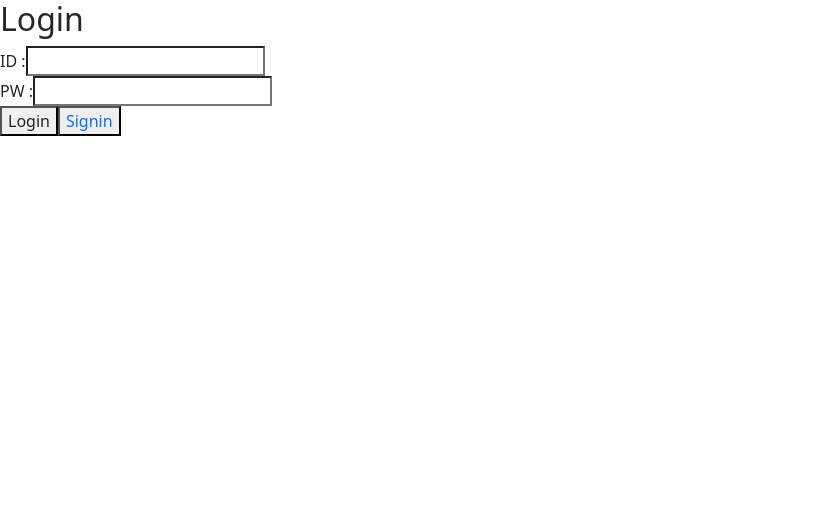
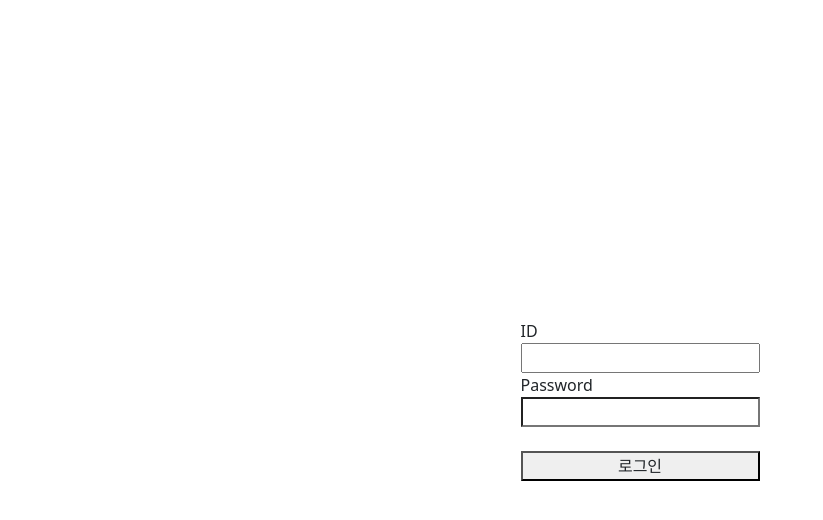
Before and after one commit to sem1308/BACCHUS_FrontEnd, a React (Create React App) app: page /login in a window 1280 px wide. Shown: the top 520 px of the page, without its empty margins (0-823 px from the left). Built offline with nearby package versions, Linux system fonts and the light colour scheme.

Commit message:
회원가입: 회원가입 기능

```diff
--- a/package.json
+++ b/package.json
@@ -22,6 +22,7 @@
     "react-datepicker": "^4.8.0",
     "react-datetime-picker": "^4.1.1",
     "react-dom": "^18.2.0",
+    "react-redux": "^8.0.5",
     "react-router-dom": "^6.4.1",
     "react-scripts": "5.0.1",
     "sass": "^1.56.1",
--- a/src/App.js
+++ b/src/App.js
@@ -1,4 +1,5 @@
-import Login from './components/login';
+import LoginPage from './components/LoginPage';
+import RegisterPage from './components/RegisterPage';
 import History from './components/History';
 import './css/App.css';
 import { Route, Routes } from 'react-router-dom';
@@ -6,7 +7,6 @@ import DinnerPage from './pages/customer/DinnerPage';
 import DinnerDetailPage from './pages/customer/DinnerDetailPage';
 import EmpHomePage from './pages/employee/EmpHomePage';
 import EmpManagePage from './pages/employee/EmpManagePage';
-import Register from './components/register';
 
 function App() {
   return (
@@ -14,14 +14,14 @@ function App() {
       <Route path="/dinner" element={<DinnerPage />} />
       <Route path="/dinner/:dinnerNum" element={<DinnerDetailPage />} />
       <Route path="/history/:customerNum" element={<History />} />
-      <Route path="/login/" element={<Login type='customer' />} />
-      <Route path="/login/employee" element={<Login type='employee' />} />
+
+      <Route path="/login/" element={<LoginPage type='customer' />} />
+      <Route path="/register/" element={<RegisterPage type='customer' />} />
+
+      <Route path="/login/employee" element={<LoginPage type='employee' />} />
       <Route path="/employee" element={<EmpHomePage />} />
       <Route path="/food/employee" element={<EmpManagePage which='food' />} />
       <Route path="/dinner/employee" element={<EmpManagePage which='dinner' />} />
-
-
-      <Route path="/login/register" element={<Register />} />
     </Routes>
   );
 }
--- a/src/components/Header.js
+++ b/src/components/Header.js
@@ -105,11 +105,17 @@ function Header({ type }) {
                         <UtilsText>
                             {
                                 cookies.customerNum === undefined ?
-                                    <Link className='nav-link' to={"/login/" + type}>로그인 / 회원가입</Link>
+                                    <>
+                                        <Link to={"/login/" + type}>
+                                            <button>로그인</button>
+                                        </Link>
+                                        <Link to={'/register/' + type}>
+                                            <button>회원가입</button>
+                                        </Link>
+                                    </>
                                     : <button onClick={() => {
-                                        console.log(cookies);
-                                        removeCookie('customerNum');
-                                        console.log(cookies);
+                                        removeCookie('customerNum');  // 로그인 했을 때 등록했던 쿠키 해제
+                                        console.log("로그아웃 되었습니다.");  // 로그아웃 확인
                                     }}>로그아웃</button>
                             }
                         </UtilsText>
--- /dev/null
+++ b/src/components/LoginPage.js
@@ -0,0 +1,73 @@
+
+import { backEndUrl } from '../configs';
+import { useNavigate } from 'react-router-dom';
+import { useCookies } from "react-cookie";
+import React, { useState } from 'react';
+import axios from 'axios';
+
+
+function LoginPage({ type }) {
+    const [Id, setId] = useState("");
+    const [Password, setPassword] = useState("");
+    const [cookies, setCookie, removeCookie] = useCookies(['customerNum']);
+    const navigate = useNavigate();
+
+    const onIdHandler = (event) => {
+        setId(event.currentTarget.value);
+    }
+    const onPasswordHandler = (event) => {
+        setPassword(event.currentTarget.value);
+    }
+    const onSubmitHandler = (event) => {
+        event.preventDefault(); // 새로고침 방지
+
+        let body = {
+            id: Id,
+            pw: Password,
+        }
+
+        loginCustomer(body);
+    }
+    const loginCustomer = async (dataToSubmit) => {
+        console.log(dataToSubmit);  // 확인
+        await axios.post(backEndUrl + '/' + type + '/login', dataToSubmit)
+            .then(response => {
+                console.log(response); // 확인
+
+                if (response.status === 200) {
+                    alert('로그인 되었습니다.');
+                    setCookie('customerNum', response.data.customerNum);  // 고객 쿠키 저장
+
+                    if (window.confirm("주문 내역을 보시겠습니까?")) {
+                        navigate(`/history/${response.data.customerNum}`);
+                    } else {
+                        navigate('/dinner');
+                    }
+                }
+            })
+            .catch(error => alert('없는 정보입니다.'));
+    }
+
+    return (
+        <div style={{
+            display: 'flex', justifyContent: 'center', alignItems: 'center',
+            width: '100%', height: '100vh'
+        }}>
+            <form style={{ display: 'flex', flexDirection: 'column' }}
+                onSubmit={onSubmitHandler}
+            >
+                <label>ID</label>
+                <input type='id' value={Id} onChange={onIdHandler} />
+                <label>Password</label>
+                <input type='password' value={Password} onChange={onPasswordHandler} />
+                <br />
+                <button>
+                    로그인
+                </button>
+            </form>
+
+        </div>
+    );
+}
+
+export default LoginPage;
--- /dev/null
+++ b/src/components/RegisterPage.js
@@ -0,0 +1,97 @@
+import { backEndUrl } from '../configs';
+import { useNavigate } from 'react-router-dom';
+import { useCookies } from "react-cookie";
+import React, { useState } from 'react';
+import axios from 'axios';
+
+function RegisterPage({ type }) {
+    const [Address, setAddress] = useState("");
+    const [CardNum, setCardNum] = useState("");
+    const [Name, setName] = useState("");
+    const [Id, setId] = useState("");
+    const [Password, setPassword] = useState("");
+    const [ConfirmPassword, setConfirmPassword] = useState("");
+    const navigate = useNavigate();
+
+    const onAddressHandler = (event) => {
+        setAddress(event.currentTarget.value);
+    }
+    const onCardNumHandler = (event) => {
+        setCardNum(event.currentTarget.value);
+    }
+    const onNameHandler = (event) => {
+        setName(event.currentTarget.value);
+    }
+    const onIdHandler = (event) => {
+        setId(event.currentTarget.value);
+    }
+    const onPasswordHandler = (event) => {
+        setPassword(event.currentTarget.value);
+    }
+    const onConfirmPasswordHandler = (event) => {
+        setConfirmPassword(event.currentTarget.value);
+    }
+
+    const onSubmitHandler = (event) => {
+        event.preventDefault();
+
+        if (Password !== ConfirmPassword) {
+            alert('비밀번호와 비밀번호 확인이 같지 않습니다.')
+        }
+
+        let body = {
+            address: Address,
+            cardNum: CardNum,
+            id: Id,
+            name: Name,
+            pw: Password,
+        }
+
+        signupCustomer(body);
+    }
+
+    const signupCustomer = async (dataToSubmit) => {
+        console.log(dataToSubmit);  // 확인
+        await axios.post(backEndUrl + '/' + type + '/register', dataToSubmit)
+            .then(response => {
+                console.log(response); // 확인
+
+                if (response.status === 200) {
+                    alert('회원가입 되었습니다.');
+                    navigate(`/login/${type}`);
+                }
+            })
+            .catch(error => alert('이미 존재하는 회원입니다.'));
+    }
+
+
+    return (
+        <div style={{
+            display: 'flex', justifyContent: 'center', alignItems: 'center',
+            width: '100%', height: '100vh'
+        }}>
+            <form style={{ display: 'flex', flexDirection: 'column' }}
+                onSubmit={onSubmitHandler}
+            >
+                <label>Name</label>
+                <input type='text' value={Name} onChange={onNameHandler} />
+                <label>Address</label>
+                <input type='text' value={Address} onChange={onAddressHandler} />
+                <label>Card Number</label>
+                <input type='password' value={CardNum} onChange={onCardNumHandler} />
+                <label>Id</label>
+                <input type='text' value={Id} onChange={onIdHandler} />
+                <label>Password</label>
+                <input type='password' value={Password} onChange={onPasswordHandler} />
+                <label>Confirm Password</label>
+                <input type='password' value={ConfirmPassword} onChange={onConfirmPasswordHandler} />
+                <br />
+                <button formAction=''>
+                    회원가입
+                </button>
+            </form>
+        </div>
+    )
+}
+
+export default RegisterPage;
--- a/src/components/login.js
+++ /dev/null
@@ -1,71 +0,0 @@
-import React, { useState } from 'react';
-import axios from 'axios';
-import { backEndUrl } from '../configs';
-import { useNavigate } from 'react-router-dom';
-import { Link } from 'react-router-dom';
-import Register from './register';
-import { Cookies, useCookies } from "react-cookie";
-import { string } from 'yup';
-
-function Login({ type }) {
-    const [inputId, setInputId] = useState('')
-    const [inputPw, setInputPw] = useState('')
-    const navigation = useNavigate();
-    const [cookies, setCookie, removeCookie] = useCookies(['customerNum']);
-
-    // input data 의 변화가 있을 때마다 value 값을 변경해서 useState 해준다
-    const handleInputId = (e) => {
-        setInputId(e.target.value)
-    }
-
-    const handleInputPw = (e) => {
-        setInputPw(e.target.value)
-    }
-
-    // login 버튼 클릭 이벤트
-    const onClickLogin = async () => {
-        await axios.post(backEndUrl + '/' + type + '/login', {
-            "id": inputId,
-            "pw": inputPw
-        })
-            .then((res) => {
-                console.log(res);
-                // 주문내역 페이지로의 이동여부 결정
-                if (res.status === 200) {
-                    setCookie('customerNum', res.data.customerNum);
-                    if (window.confirm("주문 정보를 보시겠습니까?")) {
-                        navigation(`/history/${res.data.customerNum}`);
-                    } else {
-                        navigation(`/dinner`)
-                    }
-                } else {
-                    console.log("없는 정보입니다.");
-                }
-            })
-            .catch((error) => {
-                alert("Error");
-            })
-    }
-
-    return (
-        <div>
-            <h2>Login</h2>
-            <div>
-                <label htmlFor='input_id'>ID : </label>
-                <input type='text' name='input_id' value={inputId} onChange={handleInputId} />
-            </div>
-            <div>
-                <label htmlFor='input_pw'>PW : </label>
-                <input type='password' name='input_pw' value={inputPw} onChange={handleInputPw} />
-            </div>
-            <div>
-                <button type='button' onClick={onClickLogin}>Login</button>
-                <Link to={`/login/register`} element={<Register />}>
-                    <button type='button' onClick={() => { alert('회원가입 페이지로 이동하겠습니다.') }}>Signin</button>
-                </Link>
-            </div>
-        </div>
-    )
-}
-
-export default Login;
--- a/src/components/register.js
+++ /dev/null
@@ -1,24 +0,0 @@
-const Register = () => {
-    return (
-        <p>회원가입 폼</p>
-        // <div>
-        //     <h2>Signin</h2>
-        //     <div>
-        //         <label htmlFor='input_id'>ID : </label>
-        //         <input type='text' name='input_id' value={inputId} onChange={handleInputId} />
-        //     </div>
-        //     <div>
-        //         <label htmlFor='input_pw'>PW : </label>
-        //         <input type='password' name='input_pw' value={inputPw} onChange={handleInputPw} />
-        //     </div>
-        //     <div>
-        //         <button type='button' onClick={onClickLogin}>Login</button>
-        //         <Link to={`/login/register`} element={<Register />}>
-        //             <button type='button' onClick={() => { alert('회원가입 페이지로 이동하겠습니다.') }}>Signin</button>
-        //         </Link>
-        //     </div>
-        // </div>
-    )
-}
-
-export default Register;
```
Also changed, not shown: src/components/History.js (+19 -20 lines), 1 other file (tests, documents, lock files or other folders).
